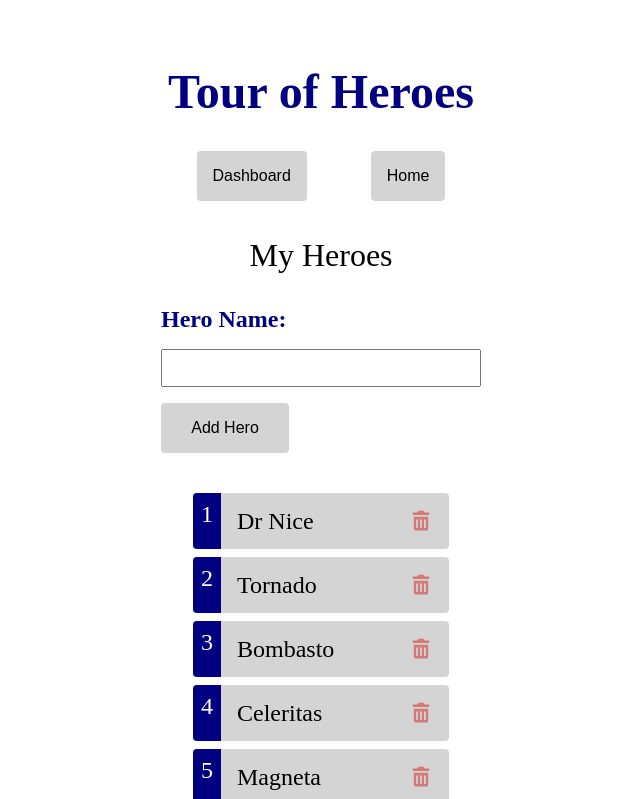
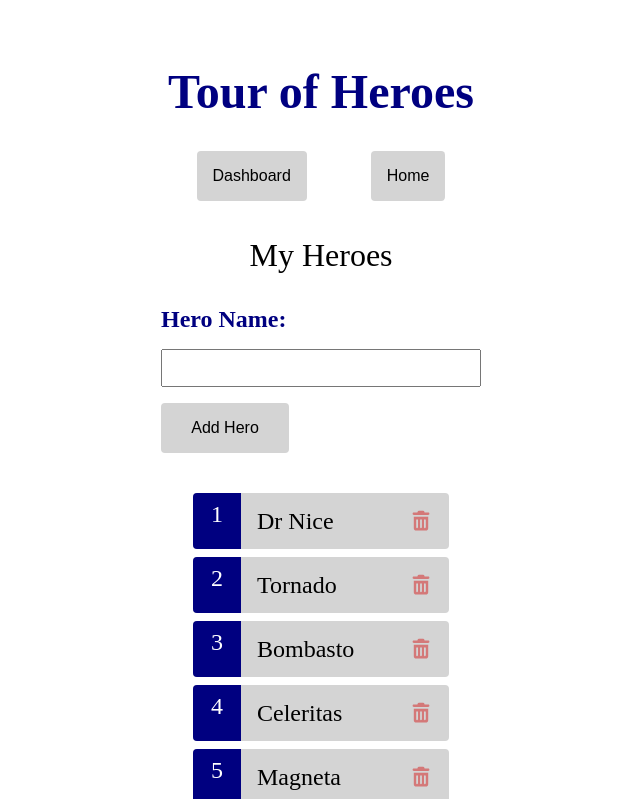
Before and after one commit to HassanMudassirRT/tour-of-heroes, an Angular app: page /home in a window 1280 px wide. Shown: the top 799 px of the page, without its empty margins (319-959 px from the left). Built offline with nearby package versions, Linux system fonts and the light colour scheme; data requests are answered from the project's data file.

Commit message:
fix: resolve style issues across app

```diff
--- a/src/app/components/home/home.css
+++ b/src/app/components/home/home.css
@@ -35,6 +35,8 @@
 }
 
 .id {
+  text-align: center;
+  width: 48px;
   border-top-left-radius: 4px;
   border-bottom-left-radius: 4px;
   background-color: var(--primary-font-color);
```
